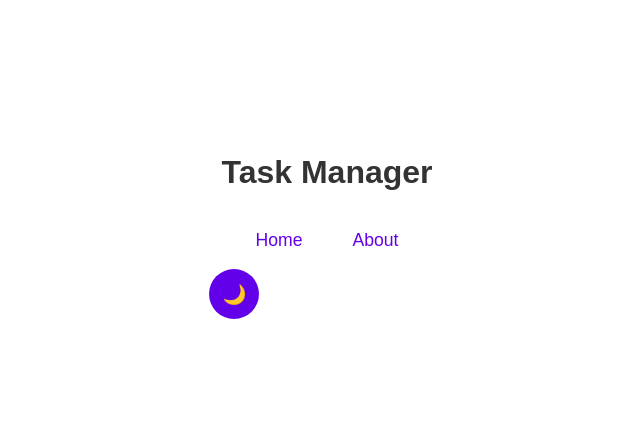
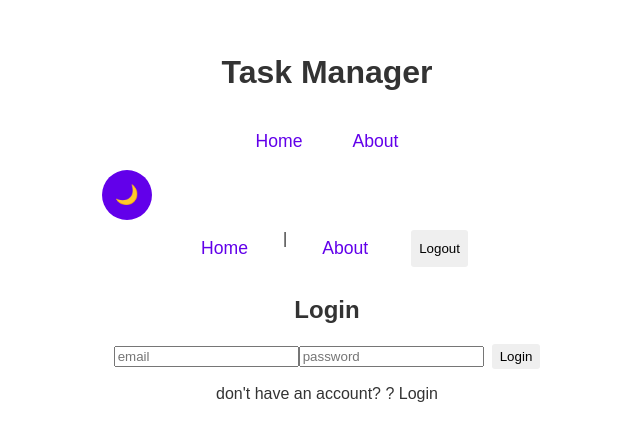
Before and after one commit to MestiriJacem/pro, a React (Create React App) app: page /login in a window 1280 px wide. Shown: the part 174-614 px from the top of the page, without its empty margins (333-973 px from the left). Built offline with nearby package versions, Linux system fonts and the light colour scheme; sample sign-in values are in the browser's storage.

Commit message:
import links

```diff
--- a/src/App.js
+++ b/src/App.js
@@ -1,18 +1,36 @@
-import { Route,Routes } from 'react-router-dom';
+import { Link, Navigate, Route,Routes } from 'react-router-dom';
 import Header from './components/Header';
 import { ToastContainer } from 'react-toastify';
 import './styles/App.css';
 import About from './pages/About';
 import Home from './pages/Home';
-import React from 'react';
+import SignUp from'./pages/SignUp'
+import Login from'./pages/Login'
+import React, { useContext } from 'react';
+import { AuthContext } from './context/AuthContext';
 
 function App() {
+  const {user,logout}=useContext(AuthContext)
   return (
     <div className="app-container">
       <Header title ="Task Manager"/>
+      <nav>
+        <Link to="/">Home</Link> | <Link to="/about">About</Link>
+        {!user?(
+          <>
+          | <Link to ="/login">Login</Link> | <Link to='/signUp'>Signup</Link>
+          </>
+        ):(
+          <button onClick={logout} className='logout-btn'> Logout</button>
+        )
+
+        }
+      </nav>
       <Routes>
-        <Route path='/' element={<Home/>}/>
+        <Route path='/' element={user ? <Home/>:<Navigate to="/login"/>}/>
         <Route path='/about' element={<About/>}/>
+        <Route path ='/signUp' element={<SignUp/>}></Route>
+        <Route path ='/login' element={<Login/>}></Route>
 
       </Routes>
       <ToastContainer autoClose={2000}/>
--- a/src/pages/Login.js
+++ b/src/pages/Login.js
@@ -3,7 +3,7 @@ import { AuthContext } from "../context/AuthContext";
 import { useNavigate } from "react-router-dom";
 
 
-function SignUp(){
+function Login(){
     const {login}=useContext(AuthContext)
     const [email,setEmail]=useState("");
     const [password,setPassword]=useState("")
@@ -28,3 +28,4 @@ function SignUp(){
 
 
 }
+export default Login
--- a/src/pages/SignUp.js
+++ b/src/pages/SignUp.js
@@ -25,3 +25,4 @@ function SignUp(){
         </div>
      )
 }
+export default SignUp
```
